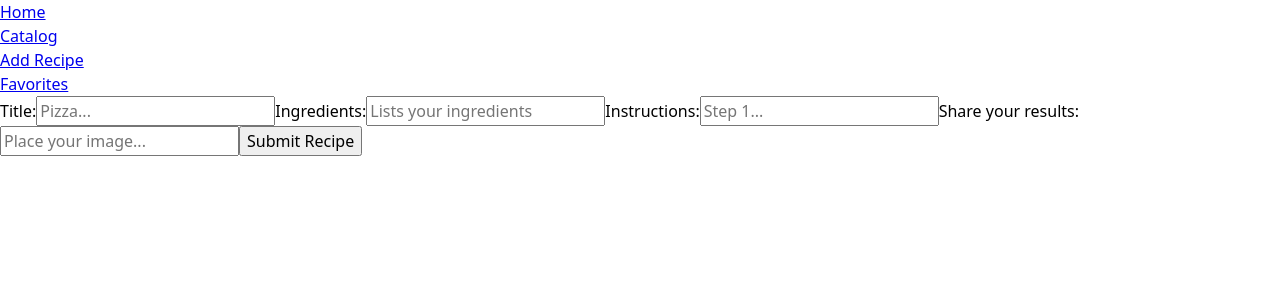
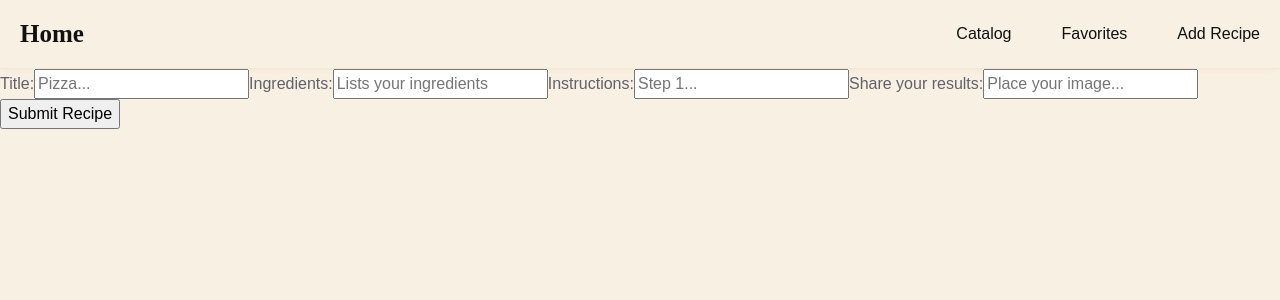
Before and after one commit to Meatra0704/Leftovers, a React (Vite) app: page /add in a window 1280 px wide. Shown: the top 300 px of the page. Built offline with nearby package versions, Linux system fonts and the light colour scheme; a web font is replaced by a local one.

Commit message:
feat(navbar): add navbar styling
- **feat(global): add global colors and basic body styling**

```diff
--- /dev/null
+++ b/src/components/Navbar.css
@@ -0,0 +1,40 @@
+.nav {
+  padding: 1.5rem 0;
+  border-bottom: 1px solid var(--palette-cream-300);
+  box-shadow: 0px 6px 6px -5px var(--palette-cream-300);
+}
+
+.nav__inner {
+  display: flex;
+  align-items: center;
+  justify-content: space-between;
+}
+
+.nav__logo {
+  font-family: var(--font-display);
+  font-size: 2.5rem;
+  font-weight: 600;
+  color: var(--text-display);
+  text-decoration: none;
+}
+
+.nav__list {
+  display: flex;
+  gap: 5rem;
+}
+
+.nav__link {
+  color: var(--text-display);
+  text-decoration: underline;
+  text-decoration-thickness: 2px;
+  text-decoration-color: transparent;
+  text-underline-offset: 5px;
+  transition:
+    color 0.3s ease,
+    text-decoration-color 0.3s ease;
+}
+
+.nav__link:hover {
+  color: var(--palette-int-700);
+  text-decoration-color: var(--palette-int-700);
+}
--- a/src/components/Navbar.jsx
+++ b/src/components/Navbar.jsx
@@ -1,19 +1,26 @@
 import React from "react";
 import { Link } from "react-router-dom";
+
+import "./Navbar.css";
 
 export default function Navbar() {
   return (
     <nav className="nav">
+      <div className="container nav__inner">
+        <Link className="nav__logo" to="/">
+          Home
+        </Link>
+
         <ul className="nav__list">
           <li className="nav__item">
-          <Link className="nav__link" to="/">
-            Home
+            <Link className="nav__link" to="/recipes">
+              Catalog
             </Link>
           </li>
 
           <li className="nav__item">
-          <Link className="nav__link" to="/recipes">
-            Catalog
+            <Link className="nav__link" to="/favorites">
+              Favorites
             </Link>
           </li>
 
@@ -22,13 +29,8 @@ export default function Navbar() {
               Add Recipe
             </Link>
           </li>
-
-        <li className="nav__item">
-          <Link className="nav__link" to="/favorites">
-            Favorites
-          </Link>
-        </li>
         </ul>
+      </div>
     </nav>
   );
 }
--- a/src/main.jsx
+++ b/src/main.jsx
@@ -6,6 +6,7 @@ import "@fontsource-variable/shantell-sans";
 import "@fontsource-variable/fredoka";
 
 import "./styles/reset.css";
+import "./styles/global.css";
 
 createRoot(document.getElementById("root")).render(
   <StrictMode>
--- a/src/styles/global.css
+++ b/src/styles/global.css
@@ -1,4 +1,28 @@
 :root {
   --font-display: "Shantell Sans Variable", serif;
   --font-body: "Fredoka Variable", sans-serif;
+
+  --palette-cream-100: #f8f0e3;
+  --palette-cream-300: #f4e8d4;
+  --palette-ink-500: #62606a;
+  --palette-int-700: #3e3e3e;
+  --palette-ink-900: #111111;
+
+  --bg-primary: var(--palette-cream-100);
+
+  --text-display: var(--palette-ink-900);
+  --text-body: var(--palette-ink-500);
 }
+
+body {
+  font-family: var(--font-body);
+  color: var(--text-body);
+  background-color: var(--bg-primary);
+}
+
+.container {
+  width: 100%;
+  max-width: 1400px;
+  padding: 0 2rem;
+  margin: 0 auto;
+}
```
Lines whose indentation alone changed are shown as unchanged.
